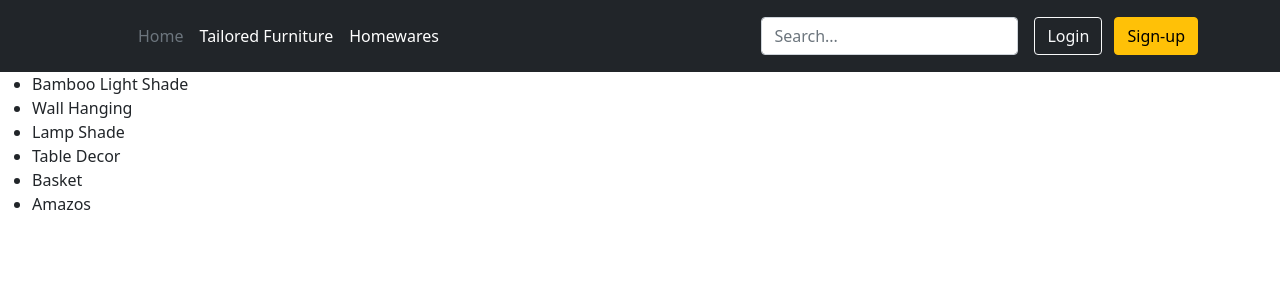
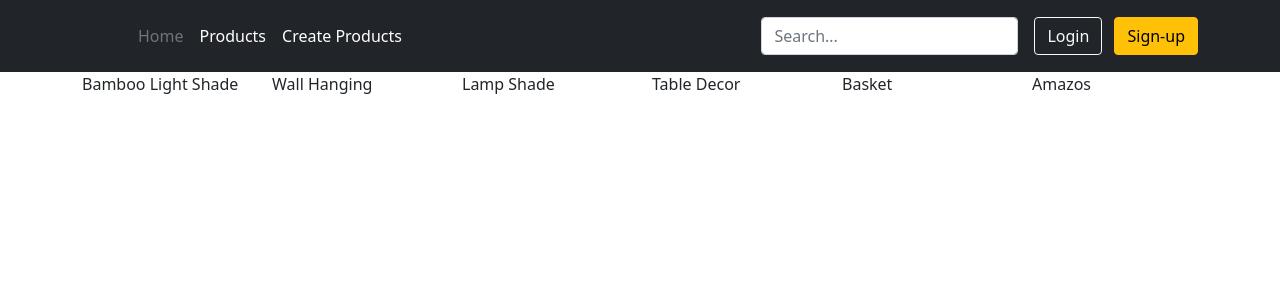
Before and after one commit to DaKSK/anadaStore, a Django app: page /products/ in a window 1280 px wide. Shown: the top 300 px of the page. Run offline with Django 3.2, Linux system fonts and the light colour scheme; data comes from the database, SQL or seed files in the repository; some libraries are stand-ins or nearby versions.

Commit message:
Changed the header to contain product related actions as items, Changed the product_list.html to show products in grid

```diff
--- a/templates/base.html
+++ b/templates/base.html
@@ -18,8 +18,8 @@
 
                 <ul class="nav col-12 col-lg-auto me-lg-auto mb-2 justify-content-center mb-md-0">
                   <li><a href="{% url 'home' %}" class="nav-link px-2 text-secondary">Home</a></li>
-                  <li><a href="#" class="nav-link px-2 text-white">Tailored Furniture</a></li>
-                  <li><a href="#" class="nav-link px-2 text-white">Homewares</a></li>
+                  <li><a href="{% url 'product-list' %}" class="nav-link px-2 text-white">Products</a></li>
+                  <li><a href="{% url 'product-create' %}" class="nav-link px-2 text-white">Create Products</a></li>
                 </ul>
 
                 <form class="col-12 col-lg-auto mb-3 mb-lg-0 me-lg-3">
--- a/templates/products/product_list.html
+++ b/templates/products/product_list.html
@@ -2,11 +2,13 @@
 {% load static %}
 {% block title %}Products List{% endblock %}
 {% block content %}
-    <ul>
-    {% for product in object_list %}
-        <li>
-            {{ product.title }}
-        </li>
-    {% endfor %}
-    </ul>
+<div class="container">
+  <div class="row">
+      {% for product in object_list %}
+        <div class="col-sm">
+          {{ product.title }}
+        </div>
+      {% endfor %}
+  </div>
+</div>
 {% endblock %}
```
